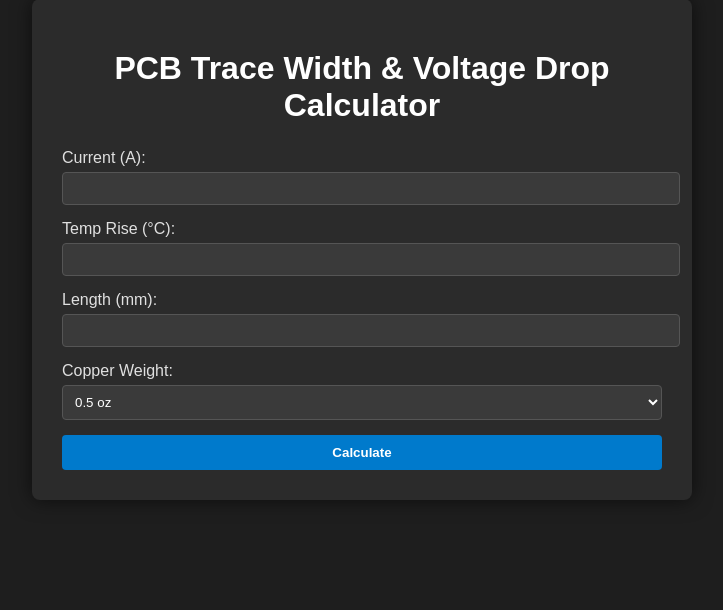
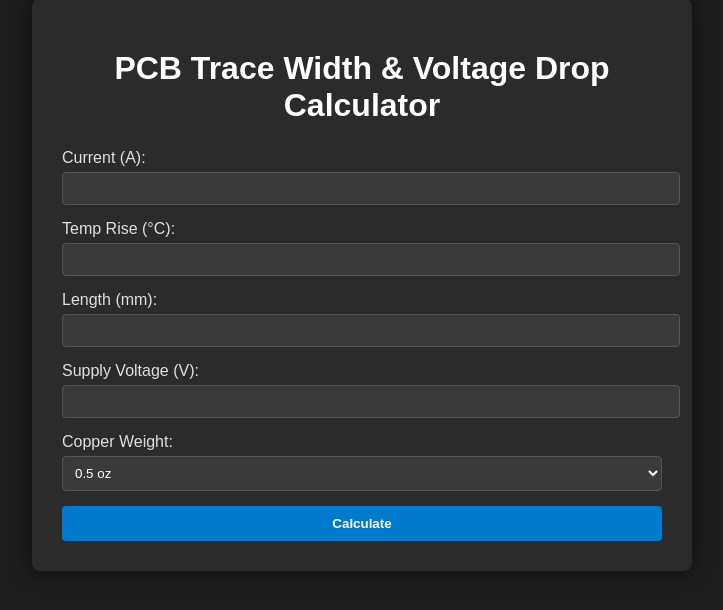
Before and after one commit to srwoytasik-alt/pcb-trace-calculator, a Flask app: page / in a window 1280 px wide. Shown: the part 87-697 px from the top of the page, without its empty margins (278-1001 px from the left). Run offline with Flask 3, Linux system fonts and the light colour scheme.

Commit message:
Add supply voltage input field

```diff
--- a/templates/index.html
+++ b/templates/index.html
@@ -102,6 +102,8 @@
         Current (A): <input type="number" step="any" name="current" required><br>
         Temp Rise (°C): <input type="number" step="any" name="temp_rise" required><br>
         Length (mm): <input type="number" step="any" name="length_mm" required><br>
+        Supply Voltage (V):
+        <input type="number" step="any" name="supply_voltage" required>
 
         Copper Weight:
         <select name="copper_weight">
```
